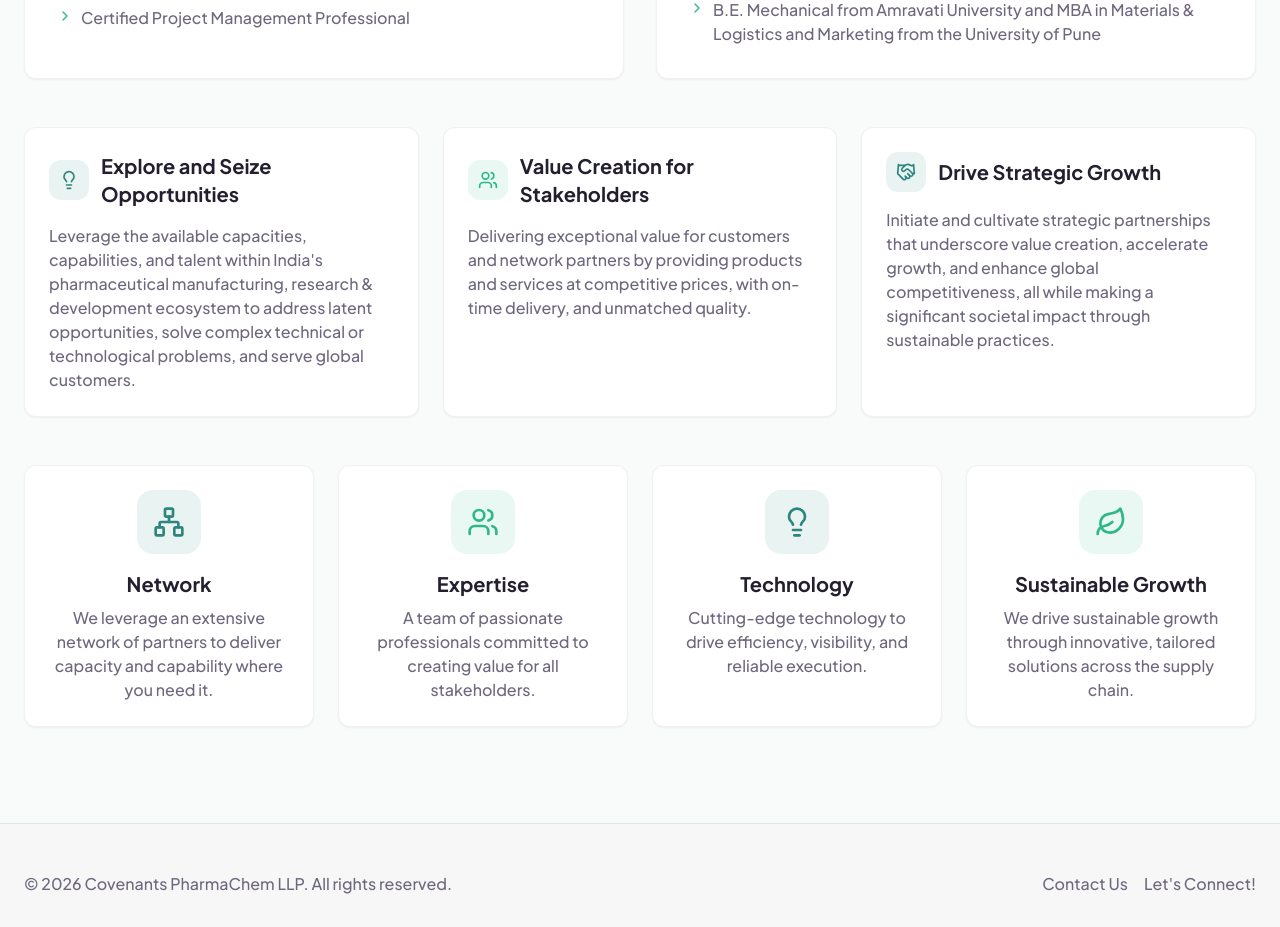
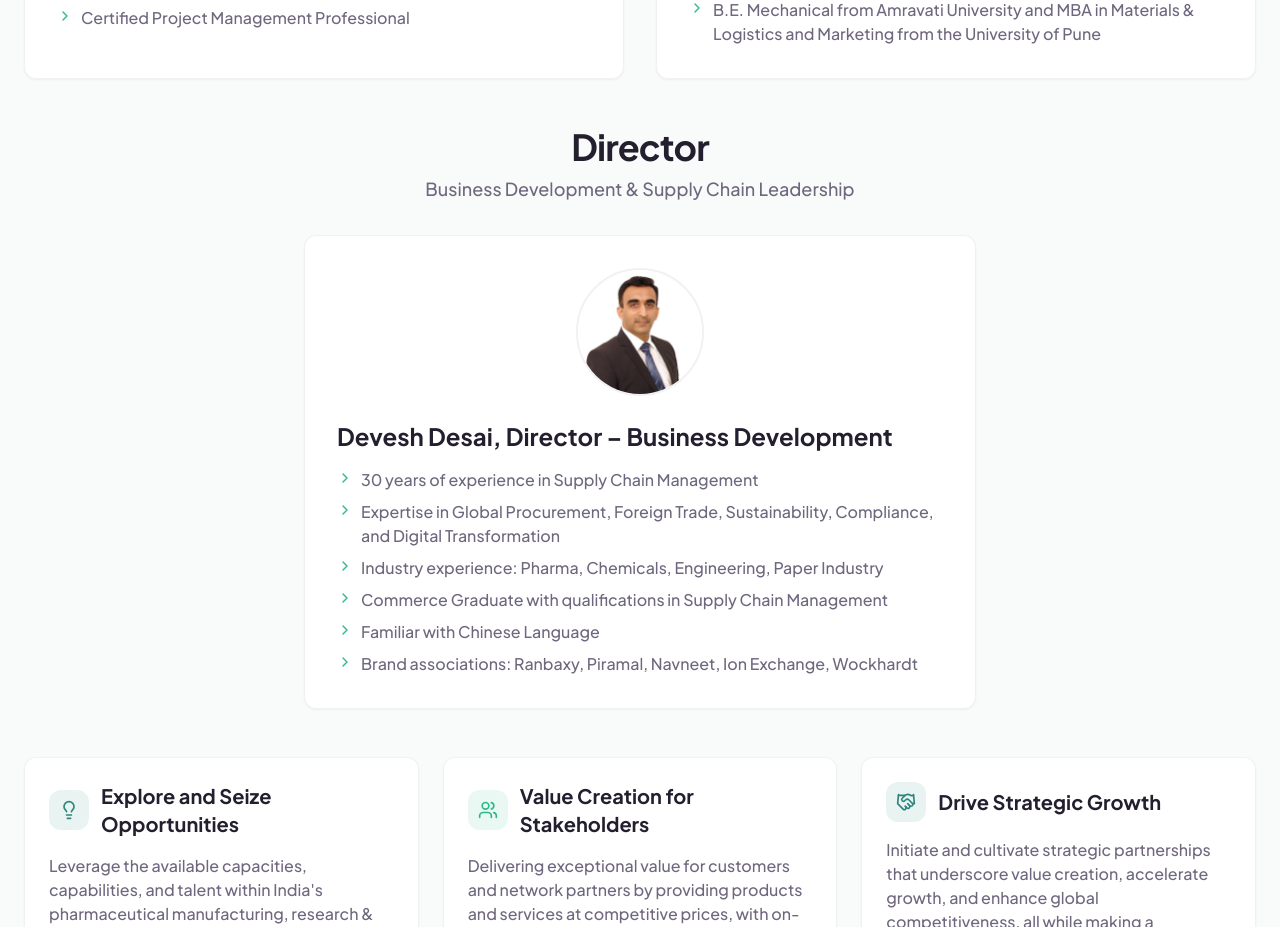
Before and after one commit to stochi0/covenants-landing-page, a Next.js app: page /about in a window 1280 px wide. Shown: the part 1120-2047 px from the top of the page. Built offline with nearby package versions, Linux system fonts and the light colour scheme.

Commit message:
feat: add director profile section with detailed experience and qualifications

```diff
--- a/app/about/page.tsx
+++ b/app/about/page.tsx
@@ -149,6 +149,58 @@ export default function AboutPage() {
               </div>
             </div>
 
+            <div className="mb-12">
+              <h3 className="text-3xl md:text-4xl font-bold text-foreground tracking-tight mb-2 text-center">Director</h3>
+              <p className="text-center text-lg font-medium text-muted-foreground mb-8">Business Development & Supply Chain Leadership</p>
+
+              <div className="flex justify-center">
+                <div className="w-full max-w-2xl">
+                <Card className="border-border/50 bg-card">
+                  <CardContent className="p-8">
+                    <div className="flex justify-center mb-6">
+                      <div className="relative w-28 h-28 sm:w-32 sm:h-32 rounded-full overflow-hidden border-2 border-border/50 shrink-0">
+                        <Image
+                          src="/devesh_desai.jpeg"
+                          alt="Devesh Desai, Director – Business Development"
+                          fill
+                          className="object-cover object-top"
+                          sizes="128px"
+                        />
+                      </div>
+                    </div>
+                    <h4 className="text-2xl font-bold text-foreground mb-4">Devesh Desai, Director – Business Development</h4>
+                    <ul className="space-y-2 text-base font-medium text-muted-foreground">
+                      <li className="flex items-start gap-2">
+                        <ChevronRight className="w-4 h-4 text-accent mt-0.5 shrink-0" />
+                        <span>30 years of experience in Supply Chain Management</span>
+                      </li>
+                      <li className="flex items-start gap-2">
+                        <ChevronRight className="w-4 h-4 text-accent mt-0.5 shrink-0" />
+                        <span>Expertise in Global Procurement, Foreign Trade, Sustainability, Compliance, and Digital Transformation</span>
+                      </li>
+                      <li className="flex items-start gap-2">
+                        <ChevronRight className="w-4 h-4 text-accent mt-0.5 shrink-0" />
+                        <span>Industry experience: Pharma, Chemicals, Engineering, Paper Industry</span>
+                      </li>
+                      <li className="flex items-start gap-2">
+                        <ChevronRight className="w-4 h-4 text-accent mt-0.5 shrink-0" />
+                        <span>Commerce Graduate with qualifications in Supply Chain Management</span>
+                      </li>
+                      <li className="flex items-start gap-2">
+                        <ChevronRight className="w-4 h-4 text-accent mt-0.5 shrink-0" />
+                        <span>Familiar with Chinese Language</span>
+                      </li>
+                      <li className="flex items-start gap-2">
+                        <ChevronRight className="w-4 h-4 text-accent mt-0.5 shrink-0" />
+                        <span>Brand associations: Ranbaxy, Piramal, Navneet, Ion Exchange, Wockhardt</span>
+                      </li>
+                    </ul>
+                  </CardContent>
+                </Card>
+                </div>
+              </div>
+            </div>
+
             <div className="grid md:grid-cols-3 gap-6 mb-12">
               <Card className="border-border/50 bg-card">
                 <CardContent className="p-6">
```
Also changed, not shown: public/devesh_desai.jpeg (added).
